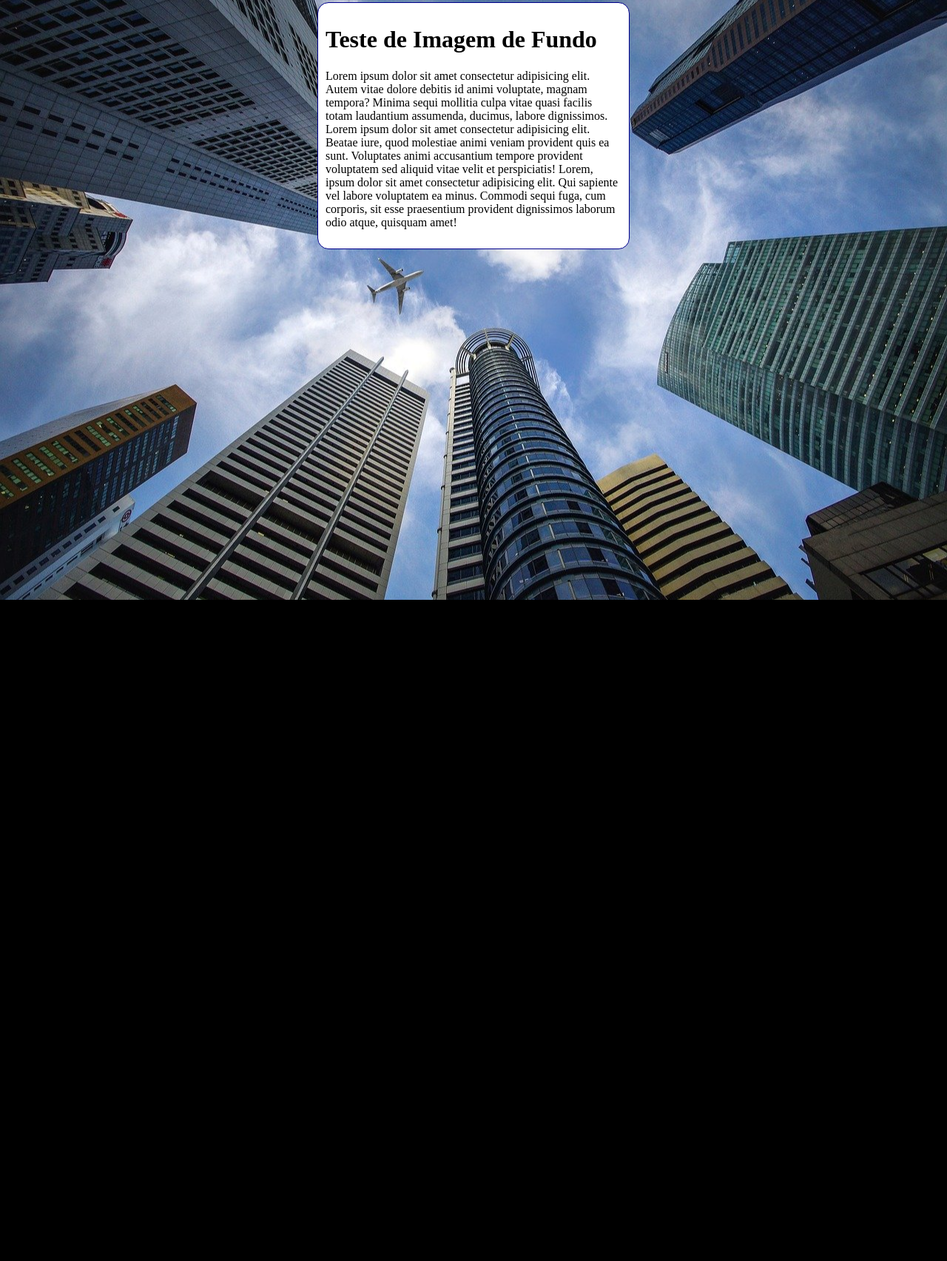
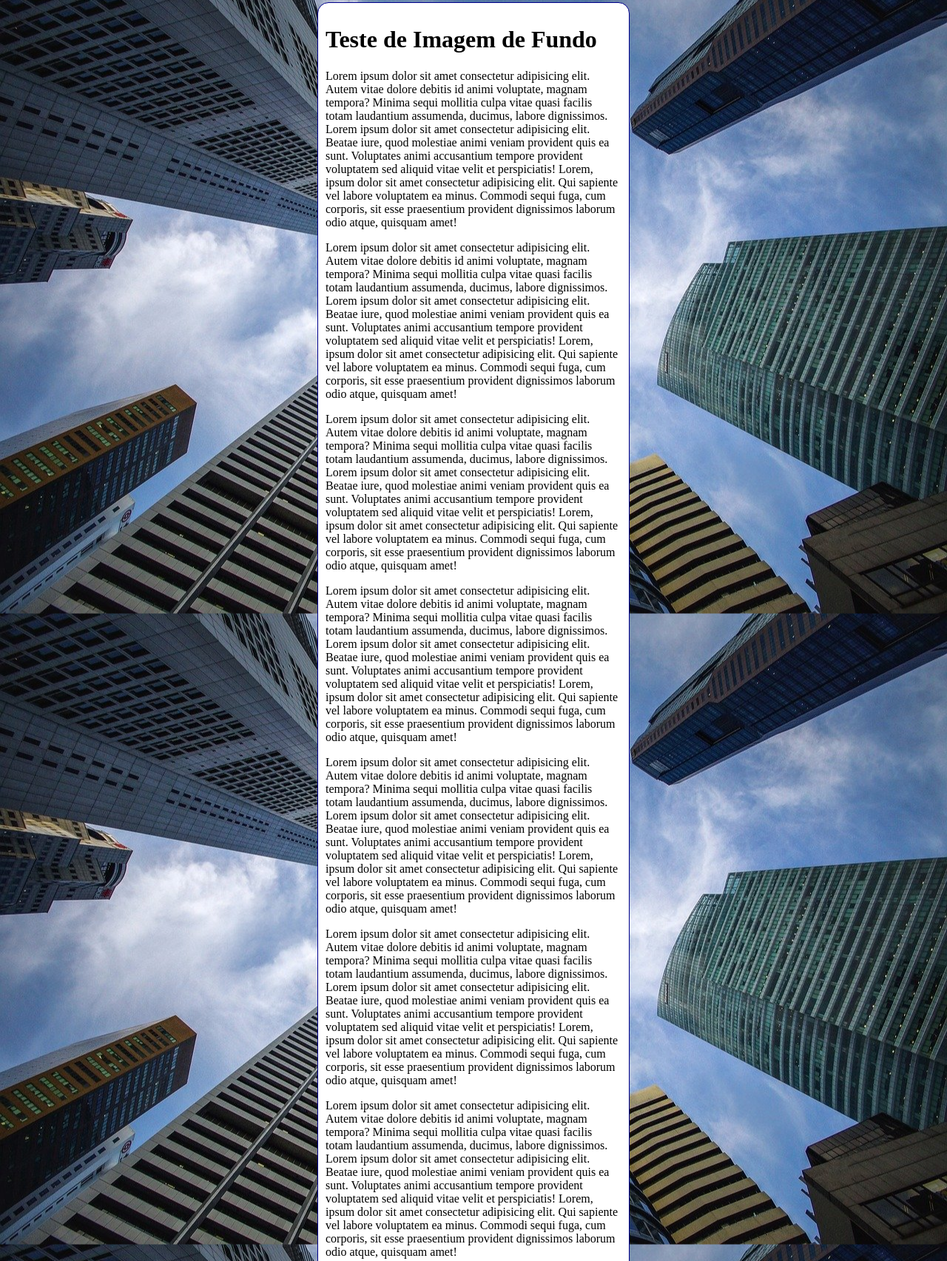
Before and after one commit to reis-dev/html-css, a plain HTML site: page exercicios/ex022/fundo006.html in a window 1280 px wide. Shown: the part 5-1710 px from the top of the page at 74% size. Before the commit the page ends 816 px from the top, so only its background shows below. Drawn offline with Linux system fonts and the light colour scheme.

Commit message:
Update fundo006.html

```diff
--- a/exercicios/ex022/fundo006.html
+++ b/exercicios/ex022/fundo006.html
@@ -4,14 +4,14 @@
   <meta charset="UTF-8">
   <meta http-equiv="X-UA-Compatible" content="IE=edge">
   <meta name="viewport" content="width=device-width, initial-scale=1.0">
-  <title>Document</title>
+  <title>Fundo Fixo de Tela</title>
   <style>
     body {
       height: 100vh;
       background-color: black;
       background-image: url(./imagens/wallpaper002.jpg);
       background-position: center center;
-      background-repeat: no-repeat;
+      background-repeat: repeat-y;
       background-size: cover;
     }
 
@@ -32,6 +32,34 @@
     Lorem ipsum dolor sit amet consectetur adipisicing elit. Beatae iure, quod molestiae animi veniam provident quis ea sunt. Voluptates animi accusantium tempore provident voluptatem sed aliquid vitae velit et perspiciatis!
     Lorem, ipsum dolor sit amet consectetur adipisicing elit. Qui sapiente vel labore voluptatem ea minus. Commodi sequi fuga, cum corporis, sit esse praesentium provident dignissimos laborum odio atque, quisquam amet!
     </p>
+    <p>Lorem ipsum dolor sit amet consectetur adipisicing elit. Autem vitae dolore debitis id animi voluptate, magnam tempora? Minima sequi mollitia culpa vitae quasi facilis totam laudantium assumenda, ducimus, labore dignissimos.
+    Lorem ipsum dolor sit amet consectetur adipisicing elit. Beatae iure, quod molestiae animi veniam provident quis ea sunt. Voluptates animi accusantium tempore provident voluptatem sed aliquid vitae velit et perspiciatis!
+    Lorem, ipsum dolor sit amet consectetur adipisicing elit. Qui sapiente vel labore voluptatem ea minus. Commodi sequi fuga, cum corporis, sit esse praesentium provident dignissimos laborum odio atque, quisquam amet!
+    </p>
+    <p>Lorem ipsum dolor sit amet consectetur adipisicing elit. Autem vitae dolore debitis id animi voluptate, magnam tempora? Minima sequi mollitia culpa vitae quasi facilis totam laudantium assumenda, ducimus, labore dignissimos.
+    Lorem ipsum dolor sit amet consectetur adipisicing elit. Beatae iure, quod molestiae animi veniam provident quis ea sunt. Voluptates animi accusantium tempore provident voluptatem sed aliquid vitae velit et perspiciatis!
+    Lorem, ipsum dolor sit amet consectetur adipisicing elit. Qui sapiente vel labore voluptatem ea minus. Commodi sequi fuga, cum corporis, sit esse praesentium provident dignissimos laborum odio atque, quisquam amet!
+    </p>
+    <p>Lorem ipsum dolor sit amet consectetur adipisicing elit. Autem vitae dolore debitis id animi voluptate, magnam tempora? Minima sequi mollitia culpa vitae quasi facilis totam laudantium assumenda, ducimus, labore dignissimos.
+    Lorem ipsum dolor sit amet consectetur adipisicing elit. Beatae iure, quod molestiae animi veniam provident quis ea sunt. Voluptates animi accusantium tempore provident voluptatem sed aliquid vitae velit et perspiciatis!
+    Lorem, ipsum dolor sit amet consectetur adipisicing elit. Qui sapiente vel labore voluptatem ea minus. Commodi sequi fuga, cum corporis, sit esse praesentium provident dignissimos laborum odio atque, quisquam amet!
+    </p>
+    <p>Lorem ipsum dolor sit amet consectetur adipisicing elit. Autem vitae dolore debitis id animi voluptate, magnam tempora? Minima sequi mollitia culpa vitae quasi facilis totam laudantium assumenda, ducimus, labore dignissimos.
+    Lorem ipsum dolor sit amet consectetur adipisicing elit. Beatae iure, quod molestiae animi veniam provident quis ea sunt. Voluptates animi accusantium tempore provident voluptatem sed aliquid vitae velit et perspiciatis!
+    Lorem, ipsum dolor sit amet consectetur adipisicing elit. Qui sapiente vel labore voluptatem ea minus. Commodi sequi fuga, cum corporis, sit esse praesentium provident dignissimos laborum odio atque, quisquam amet!
+    </p>
+    <p>Lorem ipsum dolor sit amet consectetur adipisicing elit. Autem vitae dolore debitis id animi voluptate, magnam tempora? Minima sequi mollitia culpa vitae quasi facilis totam laudantium assumenda, ducimus, labore dignissimos.
+    Lorem ipsum dolor sit amet consectetur adipisicing elit. Beatae iure, quod molestiae animi veniam provident quis ea sunt. Voluptates animi accusantium tempore provident voluptatem sed aliquid vitae velit et perspiciatis!
+    Lorem, ipsum dolor sit amet consectetur adipisicing elit. Qui sapiente vel labore voluptatem ea minus. Commodi sequi fuga, cum corporis, sit esse praesentium provident dignissimos laborum odio atque, quisquam amet!
+    </p>
+    <p>Lorem ipsum dolor sit amet consectetur adipisicing elit. Autem vitae dolore debitis id animi voluptate, magnam tempora? Minima sequi mollitia culpa vitae quasi facilis totam laudantium assumenda, ducimus, labore dignissimos.
+    Lorem ipsum dolor sit amet consectetur adipisicing elit. Beatae iure, quod molestiae animi veniam provident quis ea sunt. Voluptates animi accusantium tempore provident voluptatem sed aliquid vitae velit et perspiciatis!
+    Lorem, ipsum dolor sit amet consectetur adipisicing elit. Qui sapiente vel labore voluptatem ea minus. Commodi sequi fuga, cum corporis, sit esse praesentium provident dignissimos laborum odio atque, quisquam amet!
+    </p>
+    <p>Lorem ipsum dolor sit amet consectetur adipisicing elit. Autem vitae dolore debitis id animi voluptate, magnam tempora? Minima sequi mollitia culpa vitae quasi facilis totam laudantium assumenda, ducimus, labore dignissimos.
+    Lorem ipsum dolor sit amet consectetur adipisicing elit. Beatae iure, quod molestiae animi veniam provident quis ea sunt. Voluptates animi accusantium tempore provident voluptatem sed aliquid vitae velit et perspiciatis!
+    Lorem, ipsum dolor sit amet consectetur adipisicing elit. Qui sapiente vel labore voluptatem ea minus. Commodi sequi fuga, cum corporis, sit esse praesentium provident dignissimos laborum odio atque, quisquam amet!
+    </p>
   </main>
 </body>
 </html>
```
